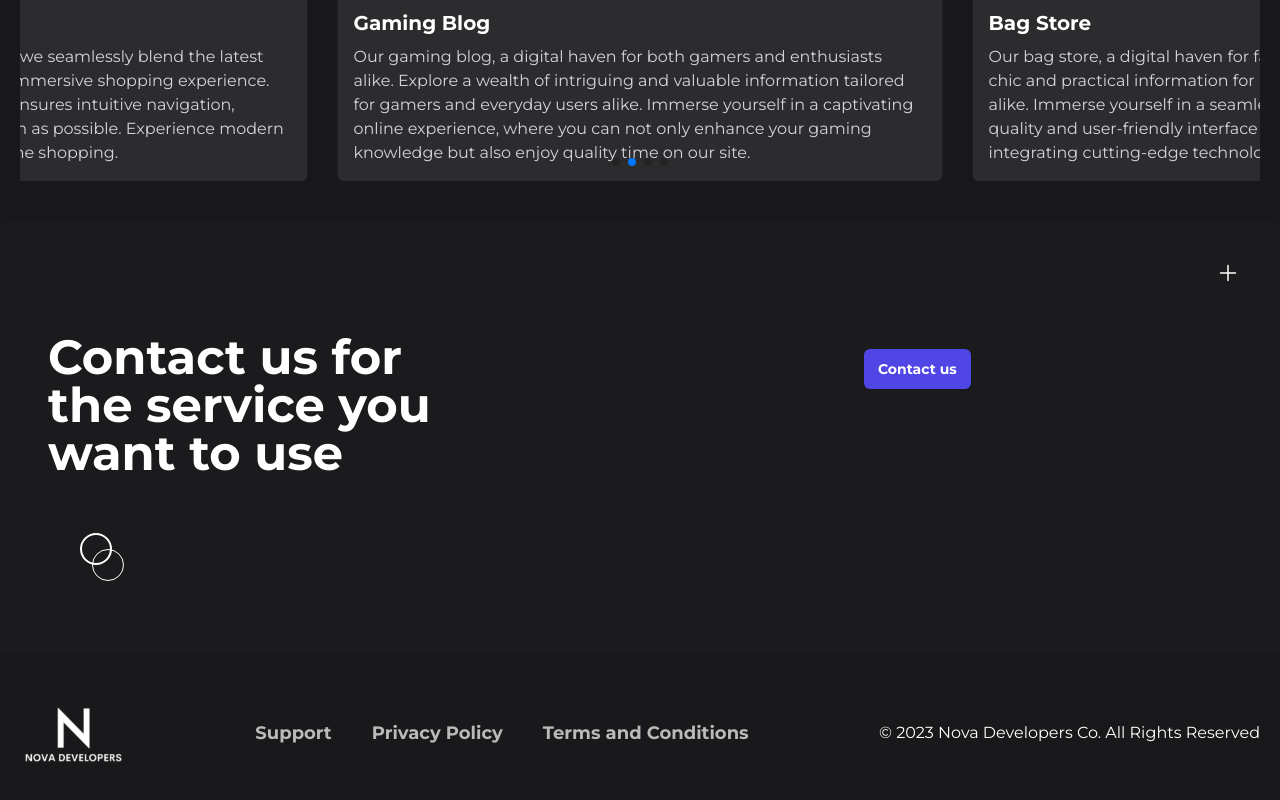
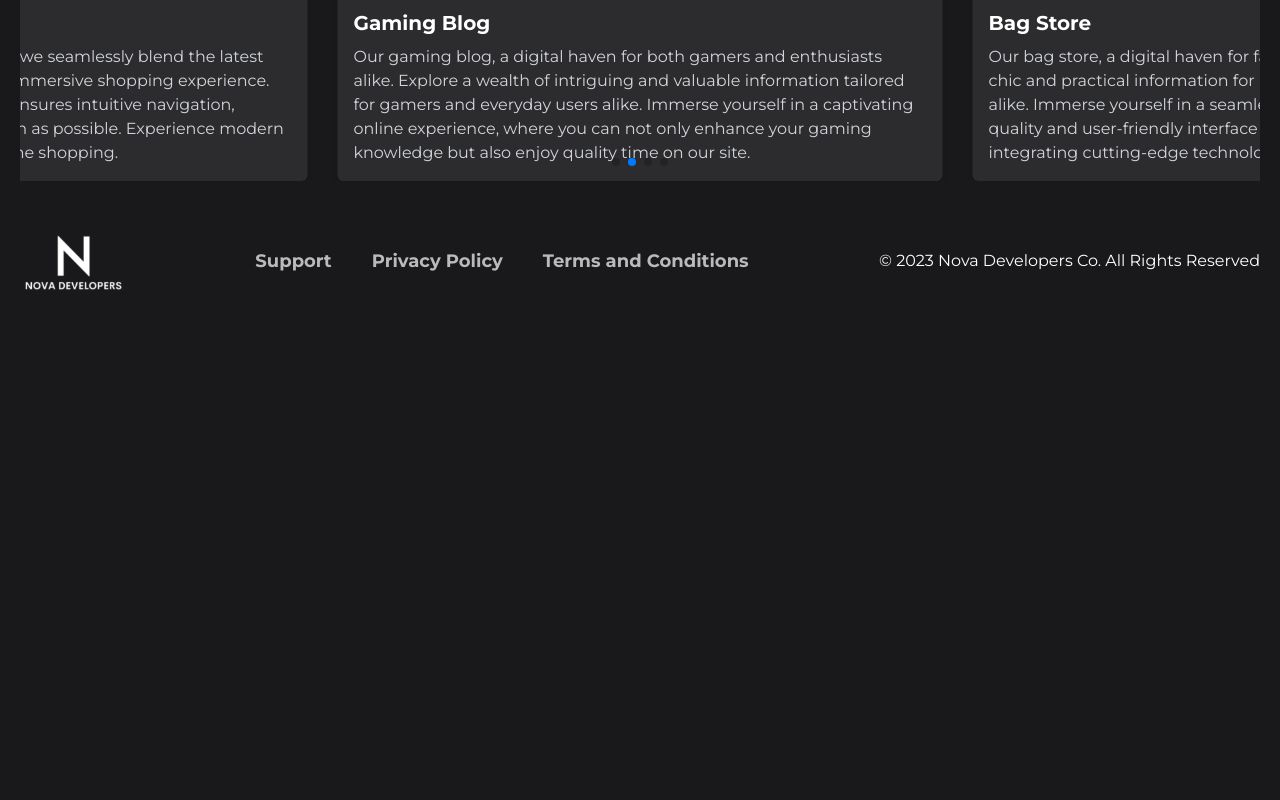
Before and after one commit to merdernoty/nova-web-dev, a Next.js app: page / in a window 1280 px wide. Shown: the part 3068-3868 px from the top of the page. After the commit the page ends 3442 px from the top, so only its background shows below. Built offline with nearby package versions, Linux system fonts and the light colour scheme; no server answers.

Commit message:
fix stucture

```diff
--- a/src/app/components/Contact/Contact.jsx
+++ /dev/null
@@ -1,74 +0,0 @@
-import React from 'react'
-
-const Contact = () => {
-	return (
-		<div className='Contact
-        mt-10
-        w-screen-xl
-        bg-[#1E1E2080]
-        backdrop-opacity-10
-        h-max
-        rounded-md
-        relative'>
-            <div className='absolute right-10 top-10'>
-                <svg xmlns="http://www.w3.org/2000/svg" fill="none" viewBox="0 0 24 24" strokeWidth={1.5} stroke="currentColor" className="w-6 h-6">
-                    <path strokeLinecap="round" strokeLinejoin="round" d="M12 4.5v15m7.5-7.5h-15" />
-                </svg>
-            </div>
-			<div
-				className='
-            pt-28       sm:pt-20        md:pt-28        lg:pt-28        xl:pt-28
-            ml-8       sm:ml-12        md:ml-12        lg:ml-12        xl:ml-12
-            max-w-[80vw]    sm:max-w-[60vw]     md:max-w-[50vw]     lg:max-w-[55vw]     xl:max-w-[35vw]'
-			>
-				<p
-					className='
-                text-3xl    sm:text-3xl    md:text-4xl     lg:text-5xl     xl:text-5xl
-                leading-tight
-                font-bold
-                text-white'
-				>
-					Contact us for the service you want to use
-				</p>
-			</div>
-			<a
-				href='#'
-				className='
-                absolute
-                top-56              sm:top-20               md:top-32          lg:top-34          xl:top-30
-                left-[2rem]         sm:left-[33rem]         md:left-[40rem]          lg:left-[54rem]        xl:left-[54rem]
-                block
-                max-w-32
-                rounded-md
-                bg-indigo-600
-                px-3.5
-                py-2.5
-                text-center
-                text-sm
-                font-semibold
-                text-white shadow-sm
-                hover:bg-indigo-500
-                focus-visible:outline
-                focus-visible:outline-2
-                focus-visible:outline-offset-2
-                focus-visible:outline-indigo-600'
-			>
-				Contact us
-			</a>
-            <div className='Rounds
-            relative
-            top-20          sm:top-6               md:top-12          lg:top-8           xl:top-8
-            left-4          sm:left-[2rem]         md:left-[4rem]     lg:left-[5rem]     xl:left-[5rem]
-            pb-48           sm:pb-36               md:pb-48            lg:pb-40            xl:pb-44
-            w-24
-            h-24
-            '>
-                <div className="absolute  rounded-full h-8 w-8 my-6 border-2 border-white bg-transparent"></div>
-                <div className="absolute left-3 top-4 rounded-full h-8 w-8 my-6 border border-white bg-transparent"></div>
-            </div>
-
-		</div>
-	)
-}
-
-export default Contact
--- a/src/app/page.tsx
+++ b/src/app/page.tsx
@@ -1,4 +1,3 @@
-import Contact from "./components/Contact/Contact";
 import Container from '../components/Container/Container'
 import Info from '../components/Info/Info'
 import Team from '../components/Team/Team'
@@ -25,7 +24,7 @@ export default function Home() {
 			<Team/>
 			<Projects projects={projectsData} />
 		</Container>
-		<Contact/>
+
 		</>
 	)
 }
```
